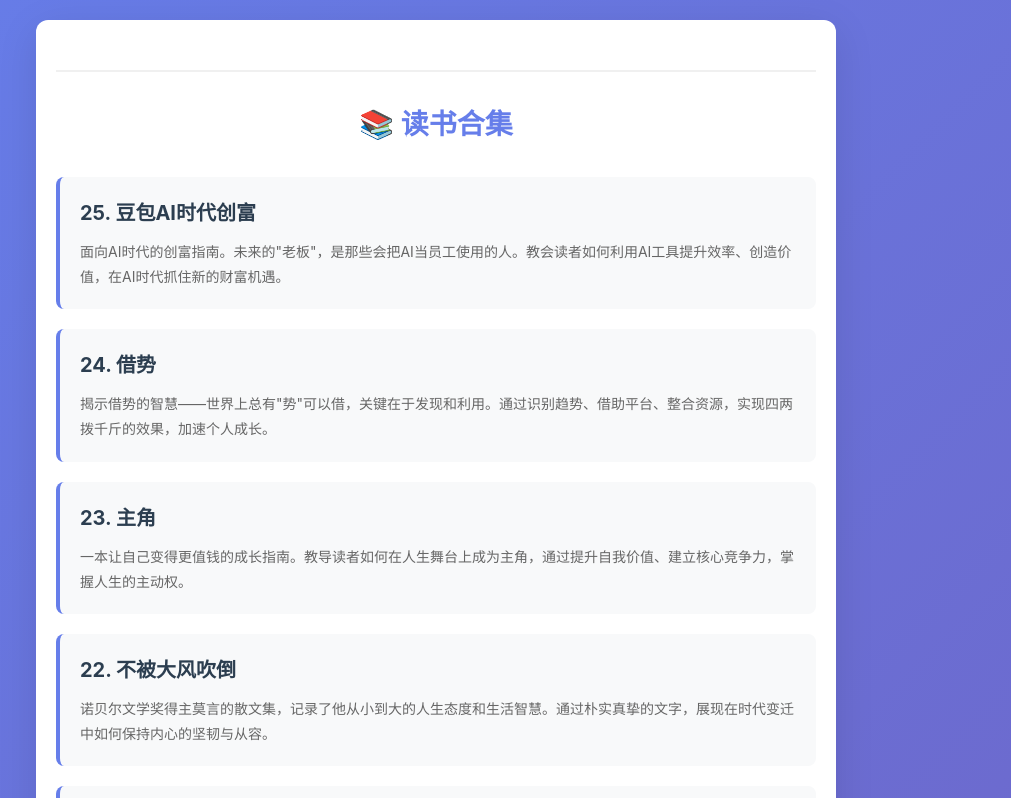
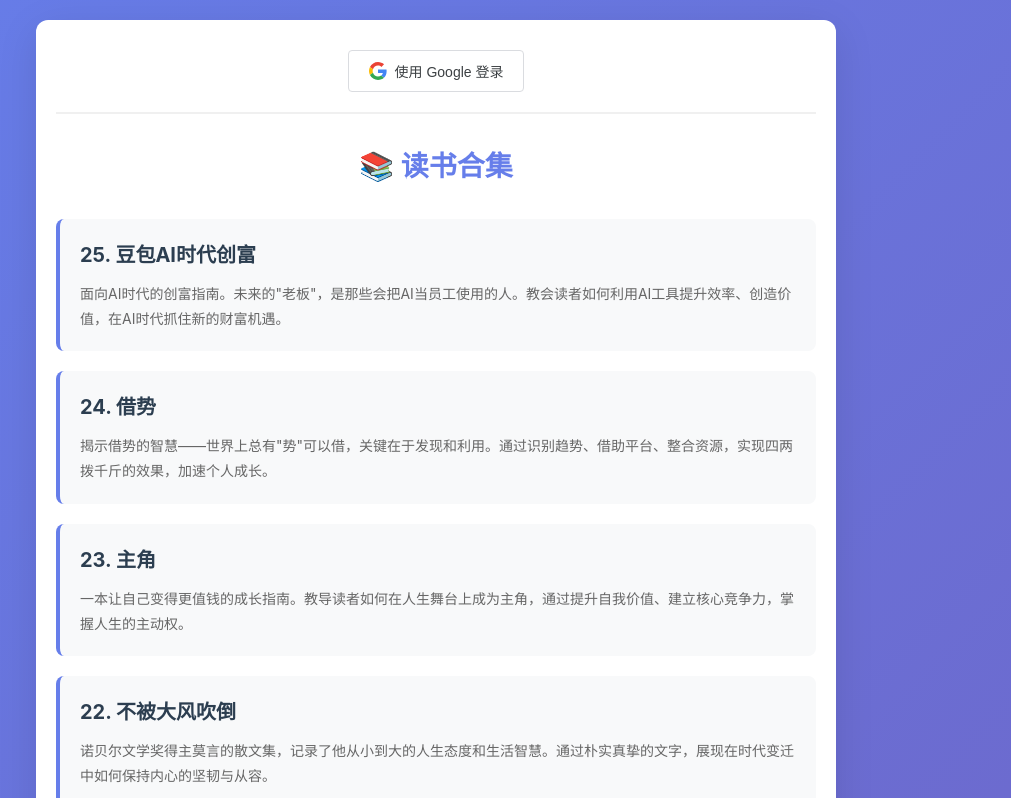
Before and after one commit to iOSDG/dgbooks, a plain HTML site: page index.html in a window 1280 px wide. Shown: the top 798 px of the page, without its empty margins (204-1215 px from the left). Drawn offline with Linux system fonts and the light colour scheme.

Commit message:
Use OAuth2 authorization code flow

```diff
--- a/index.html
+++ b/index.html
@@ -4,7 +4,6 @@
     <meta charset="UTF-8">
     <meta name="viewport" content="width=device-width, initial-scale=1.0">
     <title>读书合集 - DG Books</title>
-    <script src="https://accounts.google.com/gsi/client" async defer></script>
     <style>
         * {
             margin: 0;
@@ -85,6 +84,21 @@
         .logout-btn:hover {
             background: #c82333;
         }
+        .google-login-btn {
+            display: inline-flex;
+            align-items: center;
+            background: white;
+            color: #3c4043;
+            border: 1px solid #dadce0;
+            padding: 10px 20px;
+            border-radius: 4px;
+            cursor: pointer;
+            font-size: 14px;
+            font-weight: 500;
+        }
+        .google-login-btn:hover {
+            background: #f8f9fa;
+        }
         @media (max-width: 768px) {
             .container {
                 padding: 20px 15px;
@@ -101,12 +115,15 @@
 <body>
     <div class="container">
         <div class="auth-section" id="auth-section">
-            <div id="g_id_onload"
-                 data-client_id="REDACTED_GOOGLE_CLIENT_ID"
-                 data-login_uri="https://booksdg.com/callback.html"
-                 data-auto_prompt="false">
-            </div>
-            <div class="g_id_signin" data-type="standard"></div>
+            <button class="google-login-btn" onclick="loginWithGoogle()">
+                <svg width="18" height="18" xmlns="http://www.w3.org/2000/svg" viewBox="0 0 48 48" style="vertical-align: middle; margin-right: 8px;">
+                    <path fill="#EA4335" d="M24 9.5c3.54 0 6.71 1.22 9.21 3.6l6.85-6.85C35.9 2.38 30.47 0 24 0 14.62 0 6.51 5.38 2.56 13.22l7.98 6.19C12.43 13.72 17.74 9.5 24 9.5z"/>
+                    <path fill="#4285F4" d="M46.98 24.55c0-1.57-.15-3.09-.38-4.55H24v9.02h12.94c-.58 2.96-2.26 5.48-4.78 7.18l7.73 6c4.51-4.18 7.09-10.36 7.09-17.65z"/>
+                    <path fill="#FBBC05" d="M10.53 28.59c-.48-1.45-.76-2.99-.76-4.59s.27-3.14.76-4.59l-7.98-6.19C.92 16.46 0 20.12 0 24c0 3.88.92 7.54 2.56 10.78l7.97-6.19z"/>
+                    <path fill="#34A853" d="M24 48c6.48 0 11.93-2.13 15.89-5.81l-7.73-6c-2.15 1.45-4.92 2.3-8.16 2.3-6.26 0-11.57-4.22-13.47-9.91l-7.98 6.19C6.51 42.62 14.62 48 24 48z"/>
+                </svg>
+                使用 Google 登录
+            </button>
             <div id="user-info" class="user-info" style="display:none;">
                 <img id="user-avatar" class="user-avatar" src="" alt="Avatar">
                 <span id="user-name"></span>
@@ -243,8 +260,21 @@
     </div>
 
     <script>
+        const CLIENT_ID = 'REDACTED_GOOGLE_CLIENT_ID';
+        const REDIRECT_URI = 'https://booksdg.com/callback.html';
+
+        function loginWithGoogle() {
+            const authUrl = `https://accounts.google.com/o/oauth2/v2/auth?` +
+                `client_id=${CLIENT_ID}&` +
+                `redirect_uri=${encodeURIComponent(REDIRECT_URI)}&` +
+                `response_type=code&` +
+                `scope=profile email&` +
+                `access_type=offline`;
+            window.location.href = authUrl;
+        }
+
         function displayUser(user) {
-            document.querySelector('.g_id_signin').style.display = 'none';
+            document.querySelector('.google-login-btn').style.display = 'none';
             document.getElementById('user-info').style.display = 'flex';
             document.getElementById('user-avatar').src = user.picture;
             document.getElementById('user-name').textContent = user.name;
```
